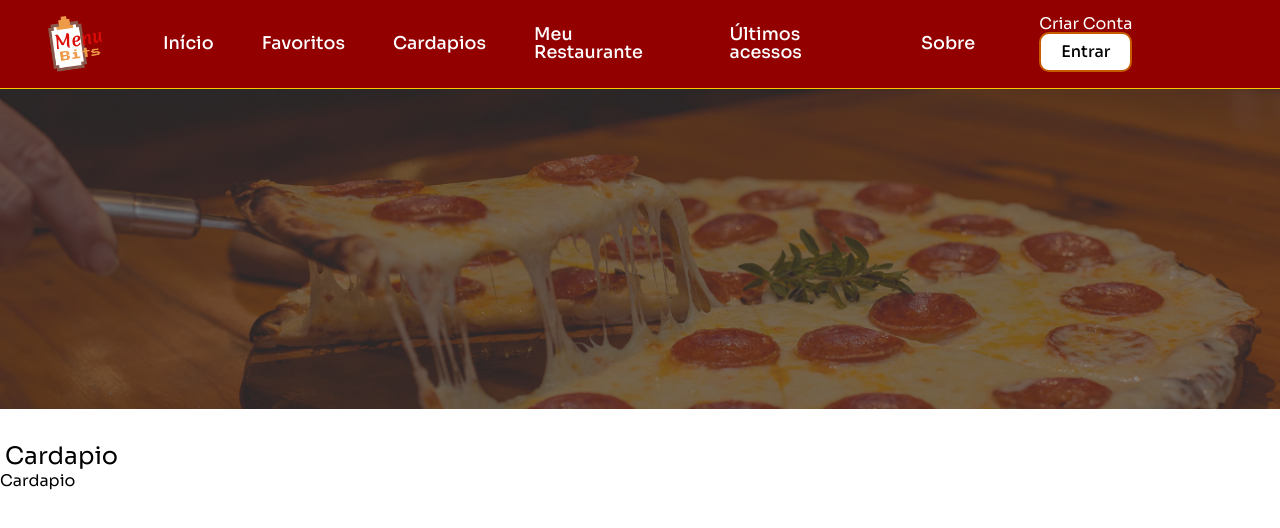
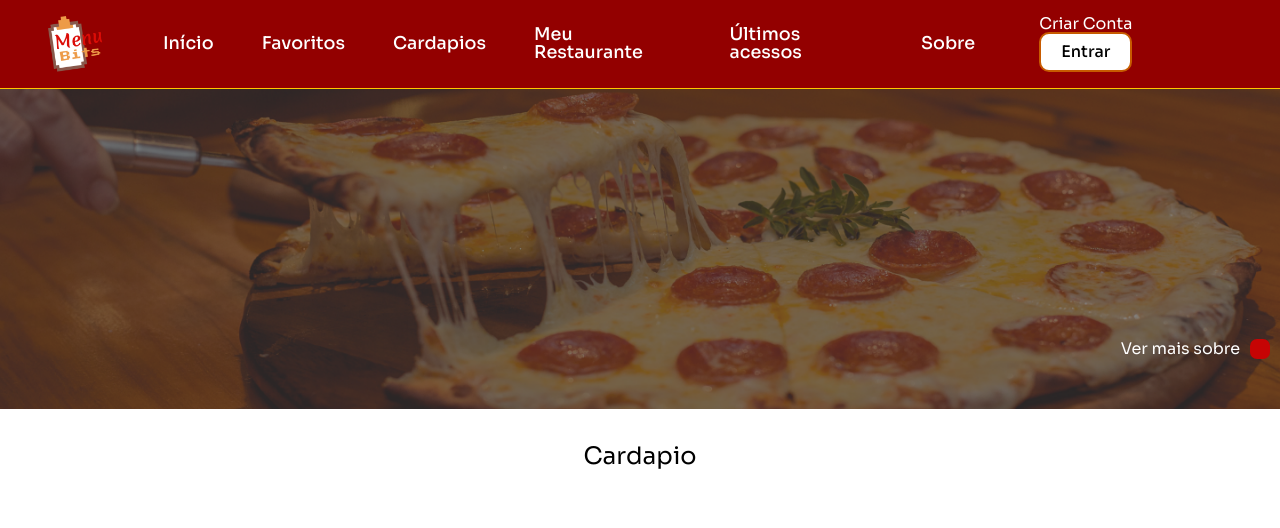
Before and after one commit to ICEI-PUC-Minas-PMV-ADS/pmv-ads-2023-2-e4-proj-infra-t4-MenuBits, a React (Vite) app in the folder src/frontend/: page /menu-page in a window 1280 px wide. Shown: the top 528 px of the page. Built offline with nearby package versions, Linux system fonts and the light colour scheme; no server answers.

Commit message:
add routeMenuId

```diff
--- a/src/frontend/src/pages/MenuPage/index.jsx
+++ b/src/frontend/src/pages/MenuPage/index.jsx
@@ -1,7 +1,15 @@
 import axios from "axios";
 import { useCallback, useEffect, useState } from "react";
 import { useNavigate } from "react-router-dom";
-import { Banner, Container, Text, Title, TextBanner } from "./styles.js";
+import {
+  Banner,
+  Container,
+  Text,
+  Title,
+  TextBanner,
+  RestaurantButton,
+  Button,
+} from "./styles.js";
 
 export default function MenuPage() {
   const [menuData, setMenuData] = useState();
@@ -38,18 +46,31 @@ export default function MenuPage() {
       });
   }, []);
 
-
   const handleClickCart = useCallback(() => {
     navigate("/cart");
+  }, [navigate]);
+
+  const handleClickRestaurant = useCallback(() => {
+    navigate("/");
   }, [navigate]);
 
   return (
     <Container>
       <Banner>
-        <TextBanner>{restaurantData && restaurantData.restaurant.name}</TextBanner>
+	  <RestaurantButton/>
+        <TextBanner>
+          {restaurantData && restaurantData.restaurant.name}
+        </TextBanner>
+		<RestaurantButton>
+          Ver mais sobre
+          <Button onClick={handleClickRestaurant}>
+            {restaurantData && restaurantData.restaurant.name}
+          </Button>
+        </RestaurantButton>
       </Banner>
+
       <Title>
-        <Text>Cardapio</Text>Cardapio
+        <Text>Cardapio</Text>
       </Title>
     </Container>
   );
--- a/src/frontend/src/pages/MenuPage/styles.js
+++ b/src/frontend/src/pages/MenuPage/styles.js
@@ -11,6 +11,8 @@ export const Container = styled.div`
 
 export const Banner = styled.div`
 	background-image: url("src/assets/pizzaNostra.png");
+	background-position: center;
+
 	background-size: cover;
 	background-repeat: no-repeat;
 	width: 100%;
@@ -19,6 +21,7 @@ export const Banner = styled.div`
 	justify-content: center;
 	align-items: center;
 	flex-direction: row;
+	grid-template-rows: 1fr 1fr 1fr;
 `;
 export const TextBanner = styled.h1`
 color: white;
@@ -29,6 +32,8 @@ align-items: center;
 
 export const Title = styled.div`
 	margin-top: 20px;
+	display: flex;
+	justify-content: center;
 `;
 
 export const Text = styled.h1`
@@ -37,14 +42,24 @@ export const Text = styled.h1`
 	justify-content: center;
 `;
 
-export const SignUpRestaurant = styled.div`
+export const RestaurantButton = styled.div`
 	display: flex;
-	flex-direction: column;
-	margin-right: 100px;
+	color: white;
+	margin-right: 10px;
+	align-items: end;
+	justify-content: end;
+	flex: 1;
+	margin-top: 200px;
 	align-items: center;
-	justify-content: center;
-	flex: 1;
-	margin-top: 400px;
+
+`;
+export const Button = styled.button`
+	margin-left: 10px;
+	font-weight: 600;
+	background-color: #c60404;
+	color: white;
+	padding: 10px;
+	border-radius: 7px;
 `;
 export const SignUpClient = styled.div`
 	display: flex;
@@ -70,10 +85,3 @@ export const ButtonRestaurant = styled.button`
 	border-radius: 7px;
 	margin: 10px 10%;
 `;
-export const ButtonClient = styled.button`
-	background-color: #c60404;
-	color: white;
-	padding: 10px;
-	border-radius: 7px;
-	margin: 10px 10%;
-`;
```
